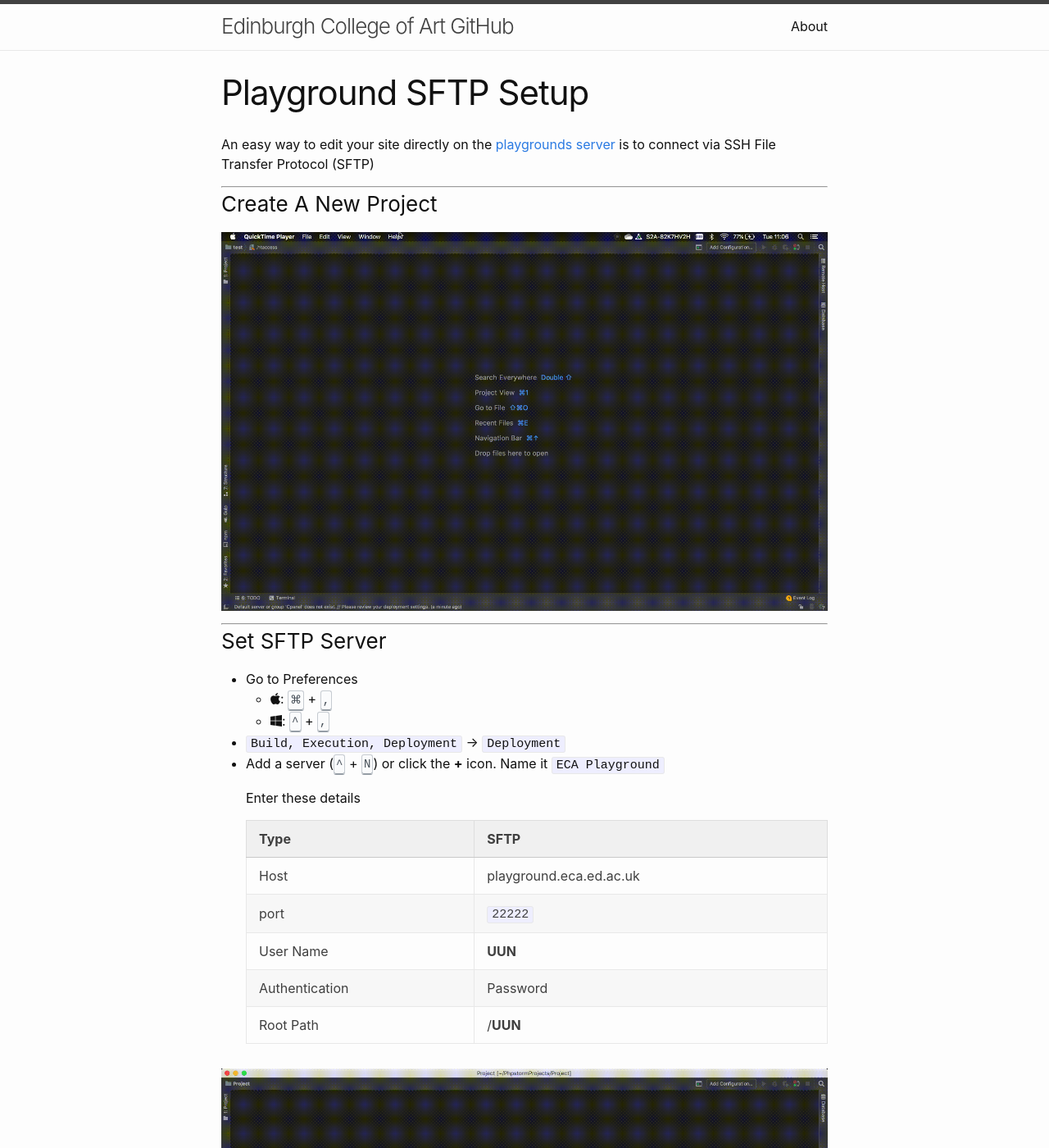
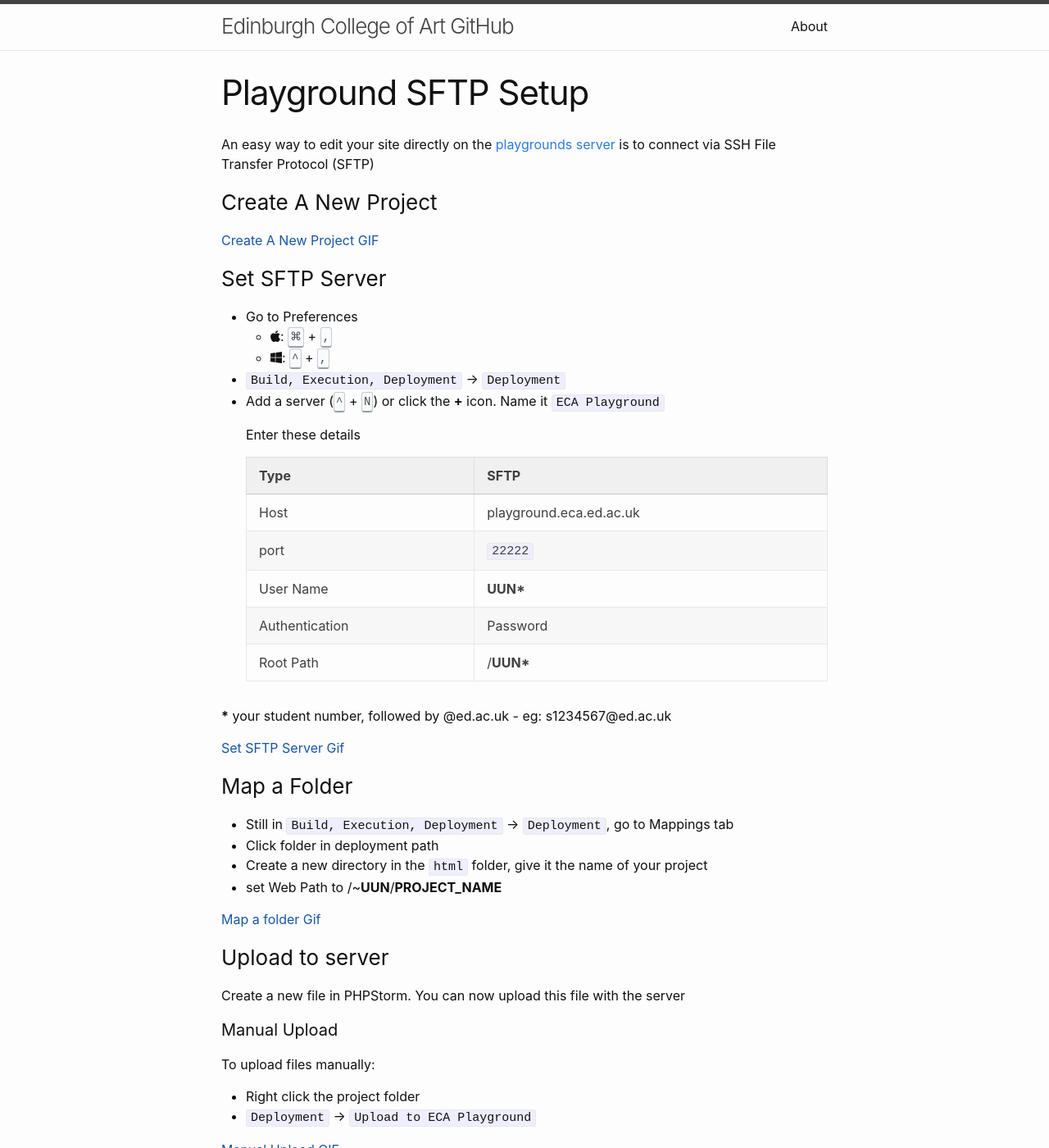
Before and after one commit to Edinburgh-College-of-Art/Ediburgh-College-of-Art.github.io, a Jekyll site: the page built from _courses/dwd/sftp-setup.md, in a window 1280 px wide and 1400 px high. Shown: the whole window at 82% size. Built offline with Jekyll 4.4.1, drawn with Linux system fonts in a browser that asks for light colours; nearby versions of some CDN libraries; some of the changed text lies outside the part shown.

Commit message:
clarify uun

```diff
--- a/_courses/dwd/sftp-setup.md
+++ b/_courses/dwd/sftp-setup.md
@@ -6,19 +6,15 @@ course: Dynamic Web Design
 
 An easy way to edit your site directly on the [playgrounds server](https://www.wiki.ed.ac.uk/display/ECAIT/Experimental+web+server) is to connect via SSH File Transfer Protocol (SFTP)
 
-***
-
 ### Create A New Project
 
-![Create A New Project GIF](gif/PHPStormNewProject.gif)
-
-***
+[Create A New Project GIF]()
 
 ### Set SFTP Server
 
 - Go to Preferences
-    - <i class="fab fa-apple"></i>: <kbd>⌘</kbd> + <kbd>,</kbd>
-    - <i class="fab fa-windows"></i>: <kbd>^</kbd> + <kbd>,</kbd>
+    - <i class="fab fa-apple"></i>:   <kbd>⌘</kbd> + <kbd>,</kbd>
+    - <i class="fab fa-windows"></i>:    <kbd>^</kbd> + <kbd>,</kbd>
 
 
 - `Build, Execution, Deployment` -> `Deployment`
@@ -30,13 +26,13 @@ An easy way to edit your site directly on the [playgrounds server](https://www.w
     | -------------- | ----------------------- |
     | Host           | playground.eca.ed.ac.uk |
     | port           | `22222`                 |
-    | User Name      | **UUN**                 |
+    | User Name      | **UUN\***                 |
     | Authentication | Password                |
-    | Root Path      | /**UUN**                |
+    | Root Path      | /**UUN\***                |
 
-![Set SFTP Server Gif](gif/PHPStormSetSFTP.gif)
+**\*** your student number, followed by @ed.ac.uk - eg: s1234567@ed.ac.uk
 
-***
+[Set SFTP Server Gif]()
 
 ### Map a Folder
 
@@ -45,9 +41,7 @@ An easy way to edit your site directly on the [playgrounds server](https://www.w
 - Create a new directory in the `html` folder, give it the name of your project
 - set Web Path to /~**UUN**/**PROJECT_NAME**
 
-![Map a folder Gif](gif/PHPStormSetMappings.gif)
-
-***
+[Map a folder Gif]()
 
 ### Upload to server
 
@@ -59,7 +53,7 @@ To upload files manually:
 - Right click the project folder
 - `Deployment` -> `Upload to ECA Playground`
 
-![Manual Upload GIF](gif/PHPStormManualUpload.gif)
+[Manual Upload GIF]()
 
 #### Automatic Upload
 
@@ -69,4 +63,4 @@ You can also set the project to automatically upload every time you save.
 - Click the disclosure triangle and select `Options`
 - For `Upload changed files automatically to the default server` select `on explicit action`
 
-![Automatic Upload GIF](gif/PHPStormAutoUpload.gif)
+[Automatic Upload GIF]()
```
